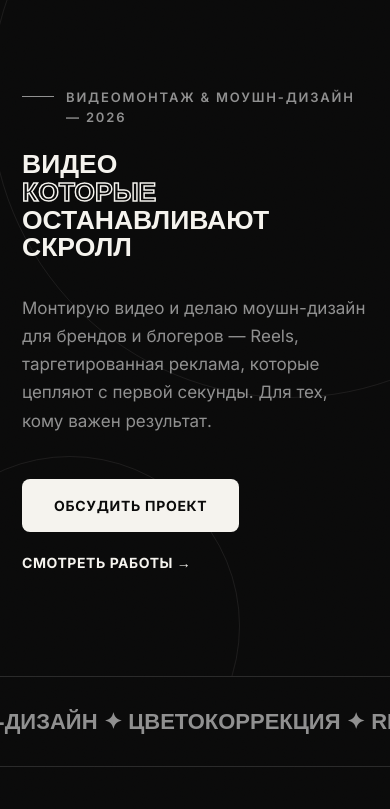
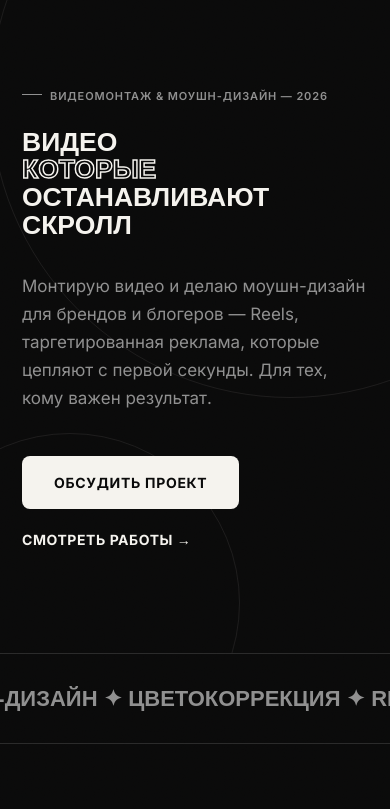
Before and after one commit to losttwain/twain-portfolio, a plain HTML site: page index.html in a window 390 px wide. Shown: the part 35-844 px from the top of the page. Drawn offline with Linux system fonts and the light colour scheme; a web font is replaced by a local one.

Commit message:
Shrink mobile label text to fit on one line
Wrapping the label onto two lines was misaligning the dash next to it; sizing the text down avoids the wrap entirely on phone widths.

```diff
--- a/css/style.css
+++ b/css/style.css
@@ -596,6 +596,8 @@ body.modal-open {
   .container { padding: 0 22px; }
   .hero { padding-top: 90px; }
   .hero-actions { gap: 20px; }
+  .label { font-size: 11px; letter-spacing: 0.08em; gap: 8px; }
+  .label-line { width: 20px; margin-top: 6px; }
   .stats-row { flex-direction: column; align-items: center; }
   .stats-card { padding: 40px; width: 100%; }
   .work-number { font-size: 80px; }
```
